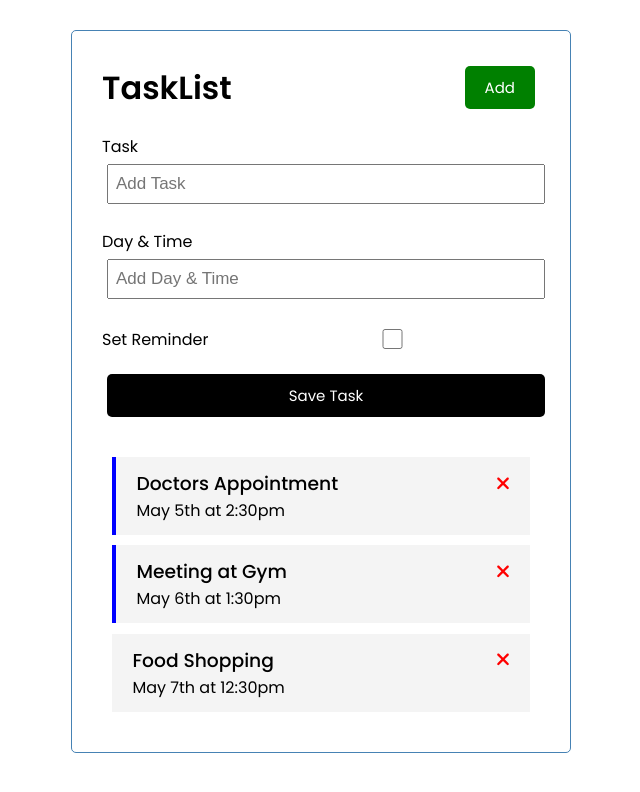
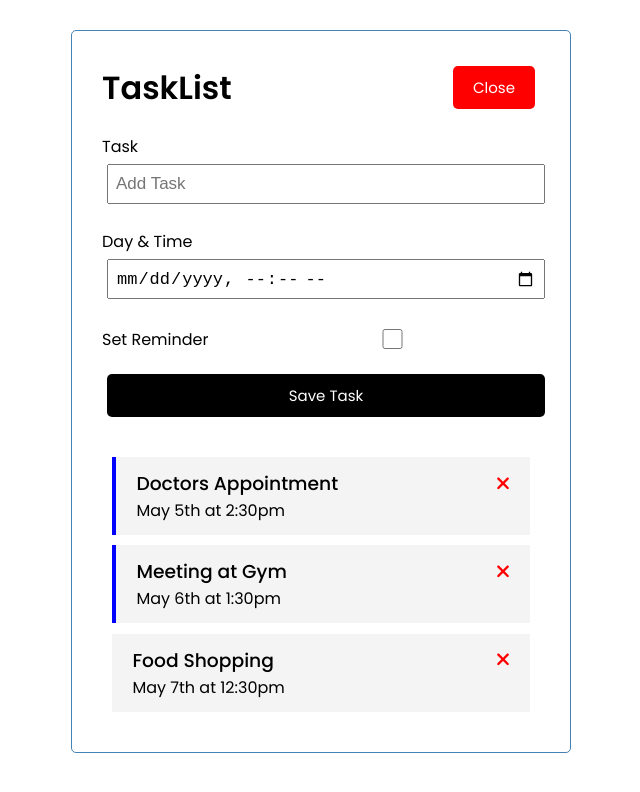
Before and after one commit to yodkwtf/ng-checklist-angular, an Angular app: page / in a window 1280 px wide. Both pictures are taken after a click on the button "Add". Shown: the top 792 px of the page, without its empty margins (319-959 px from the left). Built offline with nearby package versions, Linux system fonts and the light colour scheme; data requests are answered from the project's data file.

Commit message:
added form toggle button and UI service

```diff
--- a/package.json
+++ b/package.json
@@ -23,6 +23,7 @@
     "@fortawesome/fontawesome-svg-core": "^6.4.0",
     "@fortawesome/free-solid-svg-icons": "^6.4.0",
     "json-server": "^0.17.3",
+    "moment": "^2.29.4",
     "rxjs": "~7.8.0",
     "tslib": "^2.3.0",
     "zone.js": "~0.13.0"
--- a/src/app/components/add-task/add-task.component.html
+++ b/src/app/components/add-task/add-task.component.html
@@ -1,11 +1,11 @@
-<form class="add-form" (ngSubmit)="onSubmit()">
+<form *ngIf="showAddTask" class="add-form" (ngSubmit)="onSubmit()">
   <div class="form-control">
     <label for="text">Task</label>
     <input type="text" name="task" id="task" placeholder="Add Task" [(ngModel)]="task">
   </div>
   <div class="form-control">
     <label for="day">Day & Time</label>
-    <input type="text" name="day" id="day" placeholder="Add Day & Time" [(ngModel)]="day">
+    <input type="datetime-local" name="day" id="day" placeholder="Add Day & Time" [(ngModel)]="day">
   </div>
   <div class="form-control form-control-check">
     <label for="reminder">Set Reminder</label>
--- a/src/app/components/add-task/add-task.component.ts
+++ b/src/app/components/add-task/add-task.component.ts
@@ -1,6 +1,8 @@
 import { Component, OnInit, Output, EventEmitter } from '@angular/core';
 import { Task } from 'src/app/interfaces/Task';
-
+import { UiService } from '../../services/ui.service';
+import { Subscription } from 'rxjs';
+import * as moment from 'moment';
 @Component({
   selector: 'app-add-task',
   templateUrl: './add-task.component.html',
@@ -11,8 +13,14 @@ export class AddTaskComponent implements OnInit {
   task: string;
   day: string;
   reminder: Boolean = false;
+  showAddTask: boolean;
+  subscription: Subscription;
 
-  constructor() {}
+  constructor(private uiService: UiService) {
+    this.subscription = this.uiService
+      .onToggle()
+      .subscribe((value) => (this.showAddTask = value));
+  }
 
   ngOnInit(): void {}
 
@@ -24,7 +32,7 @@ export class AddTaskComponent implements OnInit {
 
     const newTask = {
       task: this.task,
-      day: this.day,
+      day: moment(this.day).format('MMMM Do [at] h:mma'),
       reminder: this.reminder,
     };
 
--- a/src/app/components/button/button.component.html
+++ b/src/app/components/button/button.component.html
@@ -1 +1 @@
-<button [ngStyle]="{'background': color}" class="btn" click="handleClick()">{{text}}</button>
+<button [ngStyle]="{'background': color}" class="btn" (click)="handleClick()">{{text}}</button>
--- a/src/app/components/header/header.component.html
+++ b/src/app/components/header/header.component.html
@@ -1,4 +1,6 @@
 <header>
   <h1>{{title}}</h1>
-  <app-button color="green" text="Add"></app-button>
+  <app-button color="{{showAddTask ? 'red' : 'green'}}" text="{{showAddTask ? 'Close' : 'Add'}}"
+    (btnClick)="toggleAddTask()">
+  </app-button>
 </header>
--- a/src/app/components/header/header.component.ts
+++ b/src/app/components/header/header.component.ts
@@ -1,10 +1,26 @@
-import { Component } from '@angular/core';
+import { Component, OnInit } from '@angular/core';
+import { UiService } from '../../services/ui.service';
+import { Subscription } from 'rxjs';
 
 @Component({
   selector: 'app-header',
   templateUrl: './header.component.html',
   styleUrls: ['./header.component.css'],
 })
-export class HeaderComponent {
+export class HeaderComponent implements OnInit {
   title: string = 'TaskList';
+  showAddTask: boolean;
+  subscription: Subscription;
+
+  constructor(private uiService: UiService) {
+    this.subscription = this.uiService
+      .onToggle()
+      .subscribe((value) => (this.showAddTask = value));
+  }
+
+  ngOnInit(): void {}
+
+  toggleAddTask(): void {
+    this.uiService.toggleAddTask();
+  }
 }
--- /dev/null
+++ b/src/app/services/ui.service.ts
@@ -0,0 +1,21 @@
+import { Injectable } from '@angular/core';
+import { Subject, Observable } from 'rxjs';
+
+@Injectable({
+  providedIn: 'root',
+})
+export class UiService {
+  private showAddTask: boolean = false;
+  private subject = new Subject<any>();
+
+  constructor() {}
+
+  toggleAddTask(): void {
+    this.showAddTask = !this.showAddTask;
+    this.subject.next(this.showAddTask);
+  }
+
+  onToggle(): Observable<any> {
+    return this.subject.asObservable();
+  }
+}
```
Also changed, not shown: db.json (line endings or trailing spaces), 2 other files (tests, documents, lock files or other folders).
